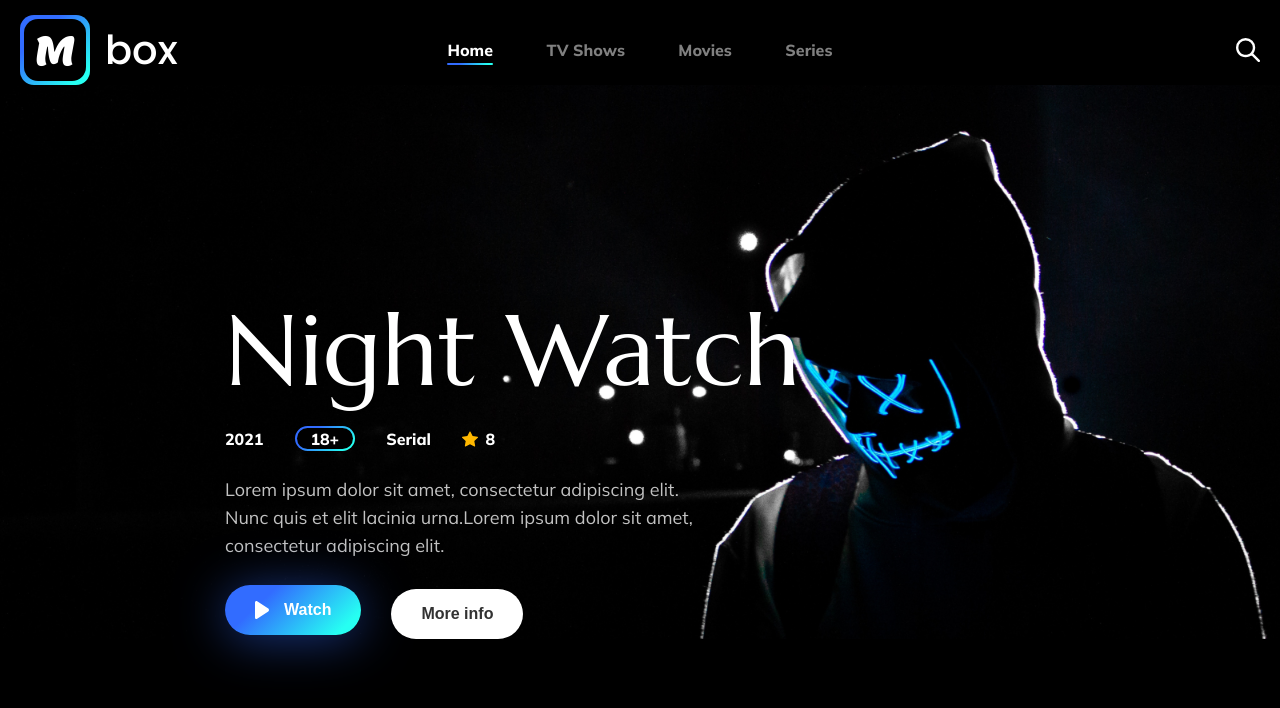
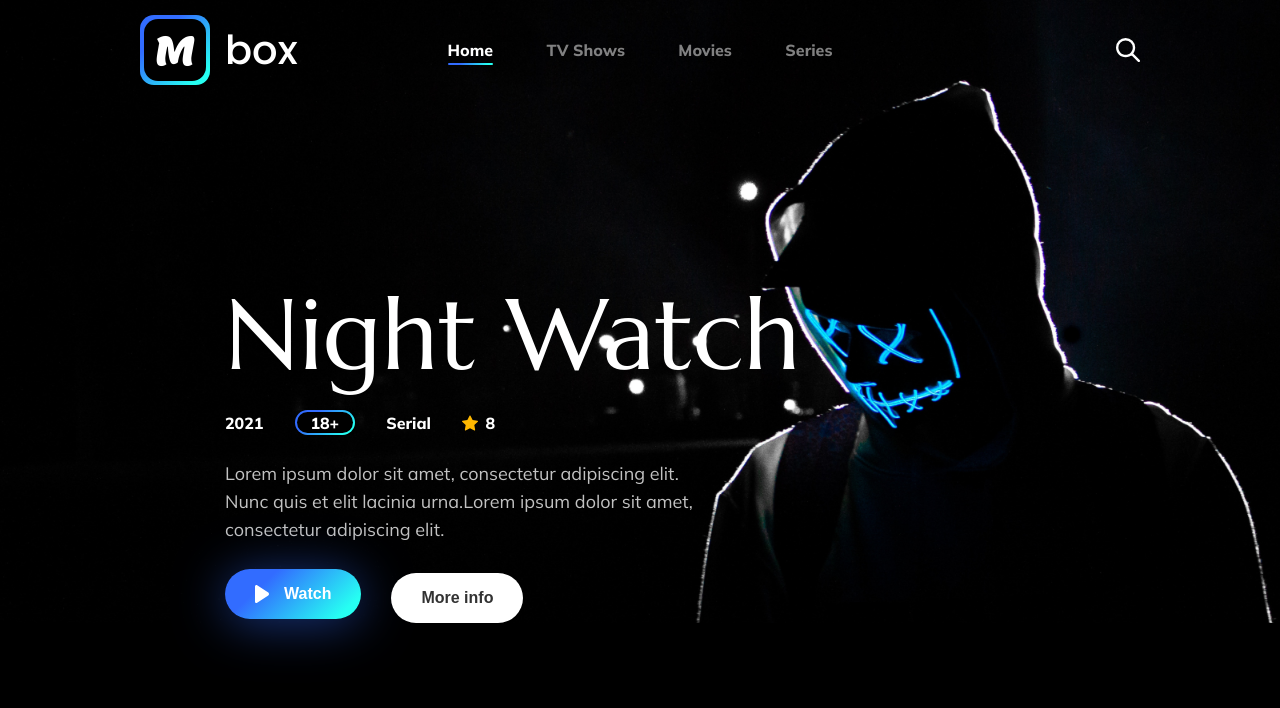
Before and after one commit to danya0/mbox, a Nuxt app: page / in a window 1280 px wide. Shown: the top 708 px of the page. Built offline with nearby package versions, Linux system fonts and the light colour scheme.

Commit message:
fix header to fixed position

```diff
--- a/components/Header/TheHeader.vue
+++ b/components/Header/TheHeader.vue
@@ -39,6 +39,11 @@ export default {
   display: flex;
   align-items: center;
 
+  position: fixed;
+  left: 50%;
+  transform: translateX(-50%);
+  width: 1400px;
+
   &-block {
     display: flex;
     align-items: center;
@@ -48,6 +53,19 @@ export default {
       justify-content: center;
     }
   }
+
+  @include grid-laptop-l {
+    width: 1000px;
+  }
+  @include grid-laptop {
+    width: 760px;
+  }
+  @include grid-tablet {
+    width: 415px;
+  }
+  @include grid-mobile {
+    width: 310px;
+  }
 }
 
 
--- a/components/Main/TheMain.vue
+++ b/components/Main/TheMain.vue
@@ -63,7 +63,7 @@ export default {
     background: url('~assets/img/main-bg.png') center / cover no-repeat;
   }
 
-  padding-top: 216px;
+  padding-top: 285px;
   padding-left: 205px;
 
   &-block {
```
